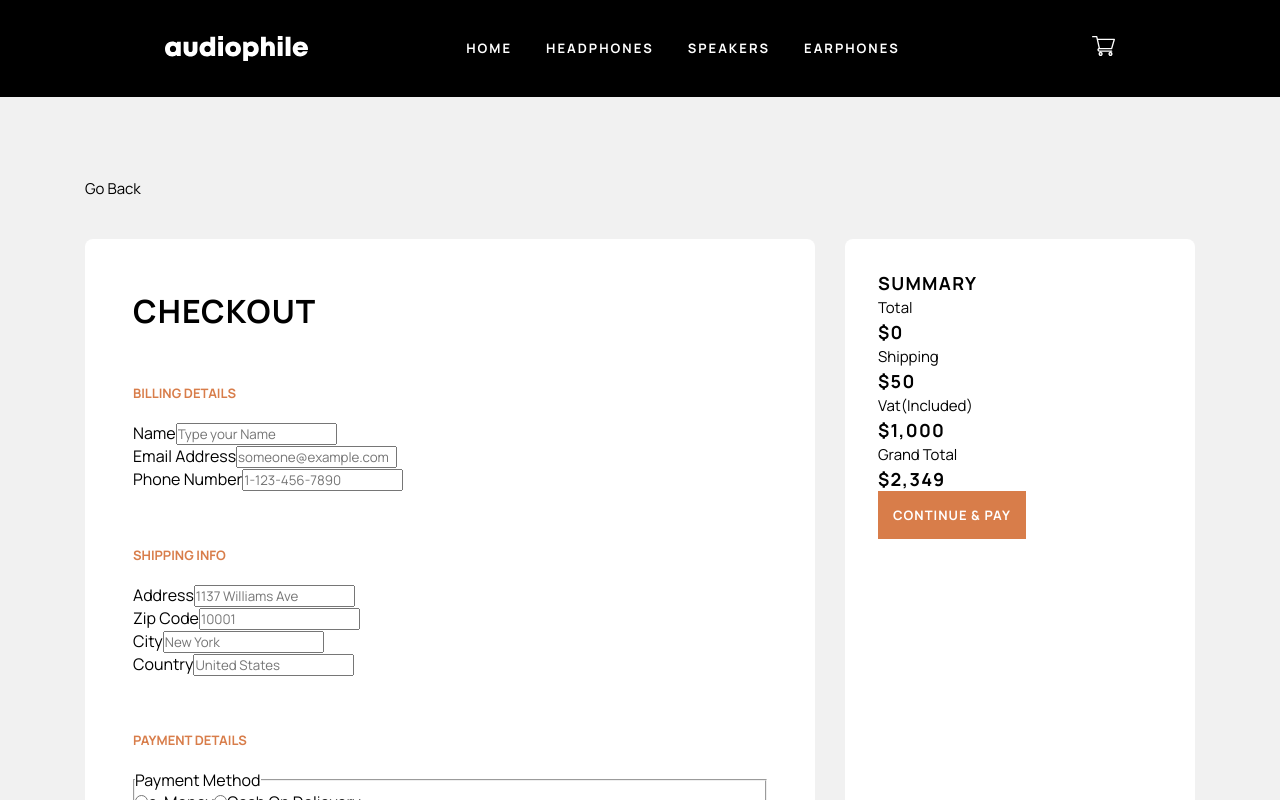
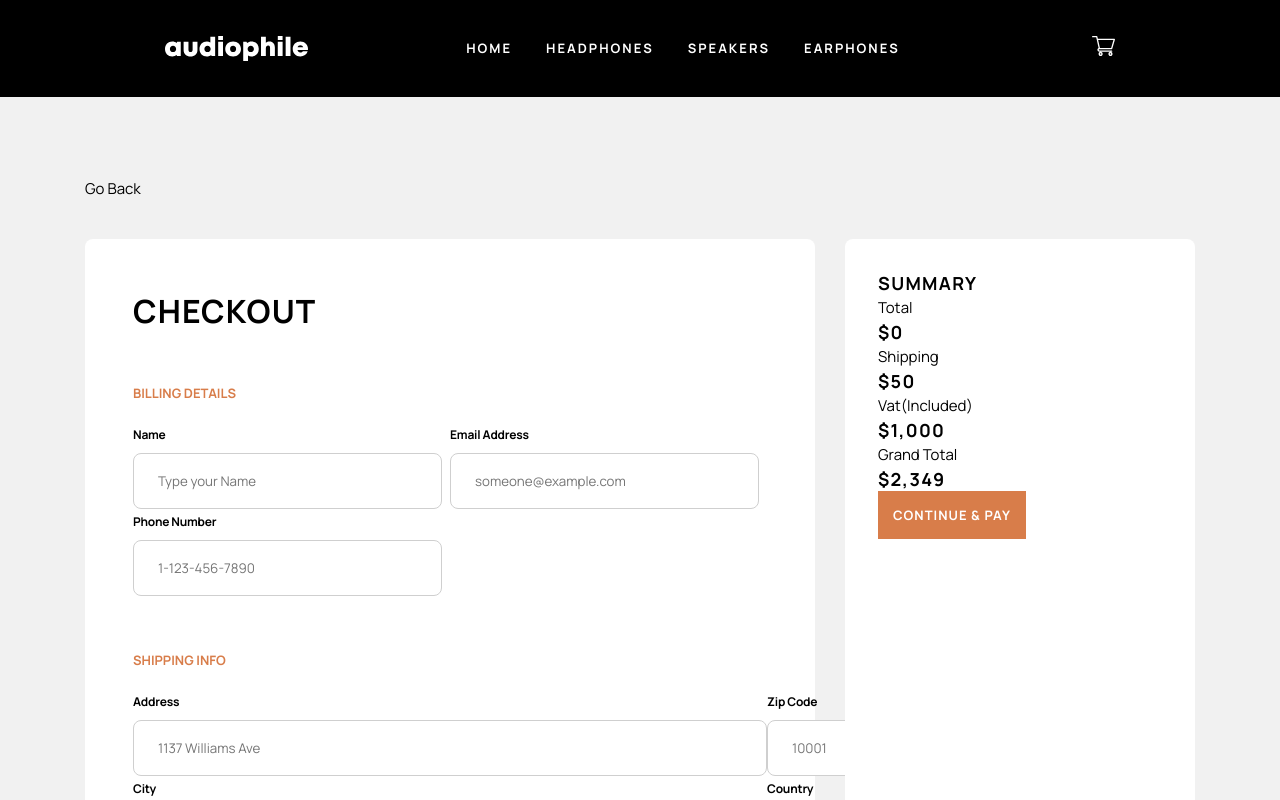
Before and after one commit to gomez3377/audiophile-ecommerce-website, a React (Vite) app: page /checkout in a window 1280 px wide. Shown: the top 800 px of the page. Built offline with nearby package versions, Linux system fonts and the light colour scheme.

Commit message:
replaced the index.scss with a global style component and added a theme where all styled components can access the custom colors. I also began to style the form component

```diff
--- a/src/App.jsx
+++ b/src/App.jsx
@@ -1,30 +1,28 @@
-import { useState } from 'react'
-import { Route, Routes} from 'react-router-dom'
-import Navigation from './routes/navigation/navigation.component'
-import Home from './routes/home/home.component'
-import Shop from './routes/shop/shop.component'
-import Category from './routes/category/category.component'
-import ProductPage from './routes/product-page/product-page.component'
-import Checkout from './routes/checkout/checkout.component'
-const  App = () => {
 
+import { Route, Routes } from "react-router-dom";
+import Navigation from "./routes/navigation/navigation.component";
+import Home from "./routes/home/home.component";
+import Category from "./routes/category/category.component";
+import ProductPage from "./routes/product-page/product-page.component";
+import Checkout from "./routes/checkout/checkout.component";
+import { Theme } from "./Theme.styles";
+import { GlobalStyle } from "./global-style.style";
+const App = () => {
+  return (
+    <div>
+        <Theme>
+          <GlobalStyle/>
+        <Routes>
+          <Route path="/" element={<Navigation />}>
+            <Route index element={<Home />} />
+            <Route path="/:category" element={<Category />} />
+            <Route path="/:category/:product" element={<ProductPage />} />
+            <Route path="checkout" element={<Checkout />} />
+          </Route>
+        </Routes>
+    </Theme>
+      </div>
+  );
+};
 
-  return (
-    <div className="App">
-      <Routes>
-    <Route path='/' element={<Navigation/>}>
-    <Route index element={<Home/>}  />
-    <Route path="/:category" element={<Category/>}/>
-    <Route path="/:category/:product" element={<ProductPage/>}/>
-    <Route path='checkout' element={<Checkout/>} />
-
-    </Route>
-      </Routes>
-
-
-
-    </div>
-  )
-}
-
-export default App
+export default App;
--- /dev/null
+++ b/src/Theme.styles.jsx
@@ -0,0 +1,18 @@
+import { ThemeProvider } from "styled-components";
+
+
+const theme = {
+  colors: {
+    orange: "#D87D4A",
+    lightOrange: "#FBAF85",
+    nearBlack: "#101010",
+    lightGray: "#F1F1F1",
+    lightGrayTwo: "#CFCFCF",
+    nearWhite: "#FAFAFA",
+  },
+};
+
+
+export const Theme = ({children}) => (
+    <ThemeProvider theme={theme}>{children}</ThemeProvider>
+)
--- a/src/components/Form-Input/form-input.component.jsx
+++ b/src/components/Form-Input/form-input.component.jsx
@@ -1,10 +1,23 @@
+import { AddressInput, CheckoutInput, CheckoutLabel } from "./form-input.styles"
 
 
-const FormInput = ({ label, inputOptions}) => {
+export const INPUT_TYPE_CLASSES = {
+  default: 'default',
+  address: 'address'
+}
+
+const getInput = (inputType = INPUT_TYPE_CLASSES.default) => ({
+  [INPUT_TYPE_CLASSES.default] : CheckoutInput,
+  [INPUT_TYPE_CLASSES.address] : AddressInput
+}[inputType])
+
+const FormInput = ({ label, inputOptions, inputType}) => {
+
+  const CustomInput = getInput(inputType)
   return (
     <div className='form-input-container'>
-        <label htmlFor="">{label}</label>
-        <input {...inputOptions}/>
+        <CheckoutLabel htmlFor="">{label}</CheckoutLabel>
+        <CustomInput {...inputOptions}/>
     </div>
   )
 }
--- /dev/null
+++ b/src/components/Form-Input/form-input.styles.jsx
@@ -0,0 +1,29 @@
+import styled from "styled-components";
+
+
+export const FormInputContainer = styled.div`
+
+
+`
+
+export const CheckoutLabel = styled.label`
+font-weight: 700;
+font-size: 12px;
+line-height: 16px;
+letter-spacing: -0.214286px;
+margin-bottom:9px;
+`
+
+export const CheckoutInput = styled.input`
+display:block;
+margin-top:9px;
+border-radius:8px;
+width:309px;
+border: 1px solid ${({theme:{colors}}) => colors.lightGrayTwo};
+padding: 18px 24px;
+`
+
+export const AddressInput = styled(CheckoutInput)`
+width: 634px;
+
+`
--- a/src/components/button/button.styles.jsx
+++ b/src/components/button/button.styles.jsx
@@ -13,10 +13,10 @@ border:none;
 `;
 
 export const ButtonOne = styled(BaseButton)`
-  background-color: var(--orange);
+  background-color: ${({theme: {colors}})=> colors.orange};
   color: white;
   &:hover {
-    background-color: var(--light-orange);
+    background-color: ${({theme: {colors}}) => colors.lightOrange});
   }
 `;
 export const ButtonTwo = styled(BaseButton)`
@@ -32,6 +32,6 @@ export const ButtonThree = styled(BaseButton)`
   color: black;
   opacity: 0.5;
   &:hover {
-    color: var(--orange);
+    color: ${({theme: {colors}})=> colors.orange};
   }
 `;
--- a/src/components/detailed-product-card/detailed-product-card.styles.jsx
+++ b/src/components/detailed-product-card/detailed-product-card.styles.jsx
@@ -44,7 +44,7 @@ export const CountContainer = styled.div`
     height:48px;
     justify-content:center;
     align-items:center;
-    background-color: var(--light-gray);
+    background-color: ${({theme: {colors}})=> colors.lightGray});
     .subtitle{
         padding: 15px 21px;
         color:black;
--- a/src/index.scss
+++ b/src/global-style.style.jsx
@@ -1,3 +1,8 @@
+import { createGlobalStyle } from "styled-components";
+
+
+export const GlobalStyle = createGlobalStyle`
+
 *, *::before, *::after {
     margin: 0;
     padding: 0;
@@ -5,17 +10,8 @@
     font-family: 'Manrope' , sans-serif;
 }
 
-:root{
-    --orange: #d87d4a;
-    --light-orange: #fbaf85;
-    --near-black: #101010;
-    --light-gray: #f1f1f1;
-    --near-white: #fafafa;
-
-}
-
 body{
-    background-color: var(--light-gray);
+    background-color: ${({theme: {colors}}) => colors.lightGray};
 }
 
 h1{
@@ -61,14 +57,14 @@ h6 {
     text-transform: uppercase;
     line-height: 19px;
     letter-spacing: 10px;
-    color:var(--orange)
+    color:${({theme: {colors}})=> colors.orange};
 }
 
 .subtitle{
     font-size: 13px;
     text-transform: uppercase;
     line-height: 25px;
-    color:var(--orange)
+    color:${({theme: {colors}})=> colors.orange};
 }
 
 p{
@@ -86,18 +82,4 @@ a{
     color: inherit;
 }
 
-
-
-navigation{
-    display: flex;
-    justify-content: space-between;
-   grid-auto-rows: auto;
-&:last-child{
-
-}
-}
-
-
-// category-container{
-
-// }
+`
--- a/src/main.jsx
+++ b/src/main.jsx
@@ -5,7 +5,7 @@ import App from "./App";
 import { CartProvider } from "./context/cart.context";
 import { ProductProvider } from "./context/product.context";
 import { ShopProvider } from "./context/shop.context";
-import "./index.scss";
+
 
 ReactDOM.createRoot(document.getElementById("root")).render(
   <React.StrictMode>
--- a/src/routes/checkout/checkout.component.jsx
+++ b/src/routes/checkout/checkout.component.jsx
@@ -1,7 +1,7 @@
 import React, { useState } from "react";
 import { useNavigate } from "react-router-dom";
 import ChekcoutSummary from "../../components/checkout-summary/checkout-summary.component";
-import FormInput from "../../components/Form-Input/form-input.component";
+import FormInput, { INPUT_TYPE_CLASSES } from "../../components/Form-Input/form-input.component";
 import RadioButtonGroup from "../../components/radio-button-group/radio-button-group.component";
 import { ReactComponent as CashOnDeliveryIcon } from "../../assets/checkout/icon-cash-on-delivery.svg";
 import { CheckoutContainer, CheckoutInputContainer, FormContainer, FormSection } from "./checkout.styles";
@@ -94,6 +94,7 @@ const Checkout = () => {
             <FormSection>
               <legend className="subtitle">Shipping Info</legend>
               <FormInput
+              inputType={INPUT_TYPE_CLASSES.address}
                 label="Address"
                 inputOptions={{
                   name: "address",
--- a/src/routes/checkout/checkout.styles.jsx
+++ b/src/routes/checkout/checkout.styles.jsx
@@ -24,6 +24,8 @@ border-radius:8px;
 `
 
 export const FormSection = styled.fieldset`
+display:grid;
+grid-template-columns: repeat(2, 1fr);
     border:none;
     margin: 52px 0;
     .subtitle{
```
